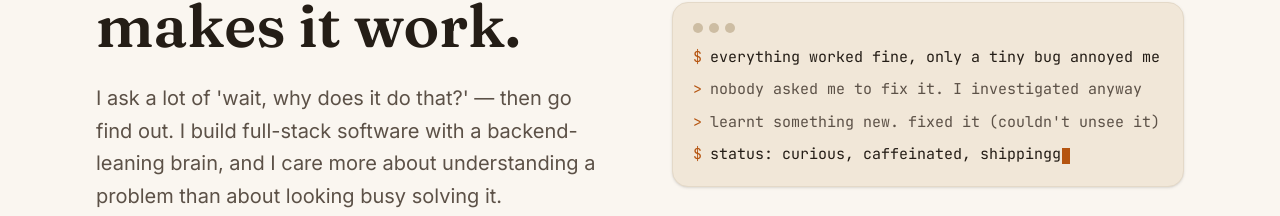
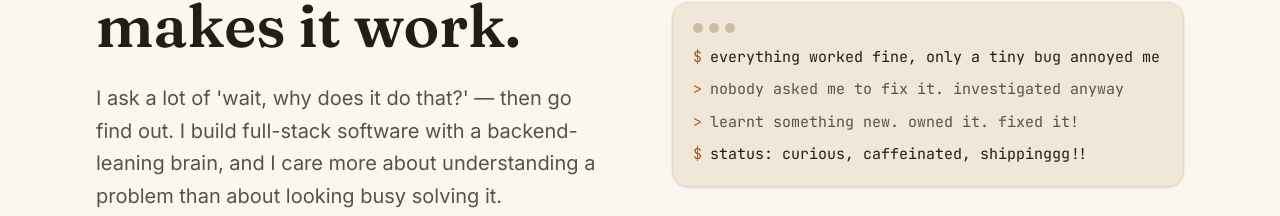
Before and after one commit to Janaherself/portfolio, a React (Vite) app: page / in a window 1280 px wide. Shown: the part 353-569 px from the top of the page. Built offline with nearby package versions, Linux system fonts and the light colour scheme.

Commit message:
update terminal content

```diff
--- a/src/components/sections/Hero.tsx
+++ b/src/components/sections/Hero.tsx
@@ -6,8 +6,8 @@ import { MysteryTrigger } from '../curiosity/MysteryTrigger';
 
 const LOG_LINES = [
   { prefix: '$', text: 'everything worked fine, only a tiny bug annoyed me' },
-  { prefix: '>', text: 'nobody asked me to fix it. I investigated anyway' },
-  { prefix: '>', text: 'learnt something new. fixed it (couldn\'t unsee it)' },
+  { prefix: '>', text: 'nobody asked me to fix it. investigated anyway' },
+  { prefix: '>', text: 'learnt something new. owned it. fixed it!' },
   { prefix: '$', text: 'status: curious, caffeinated, shippinggg!!' },
 ];
 
```
